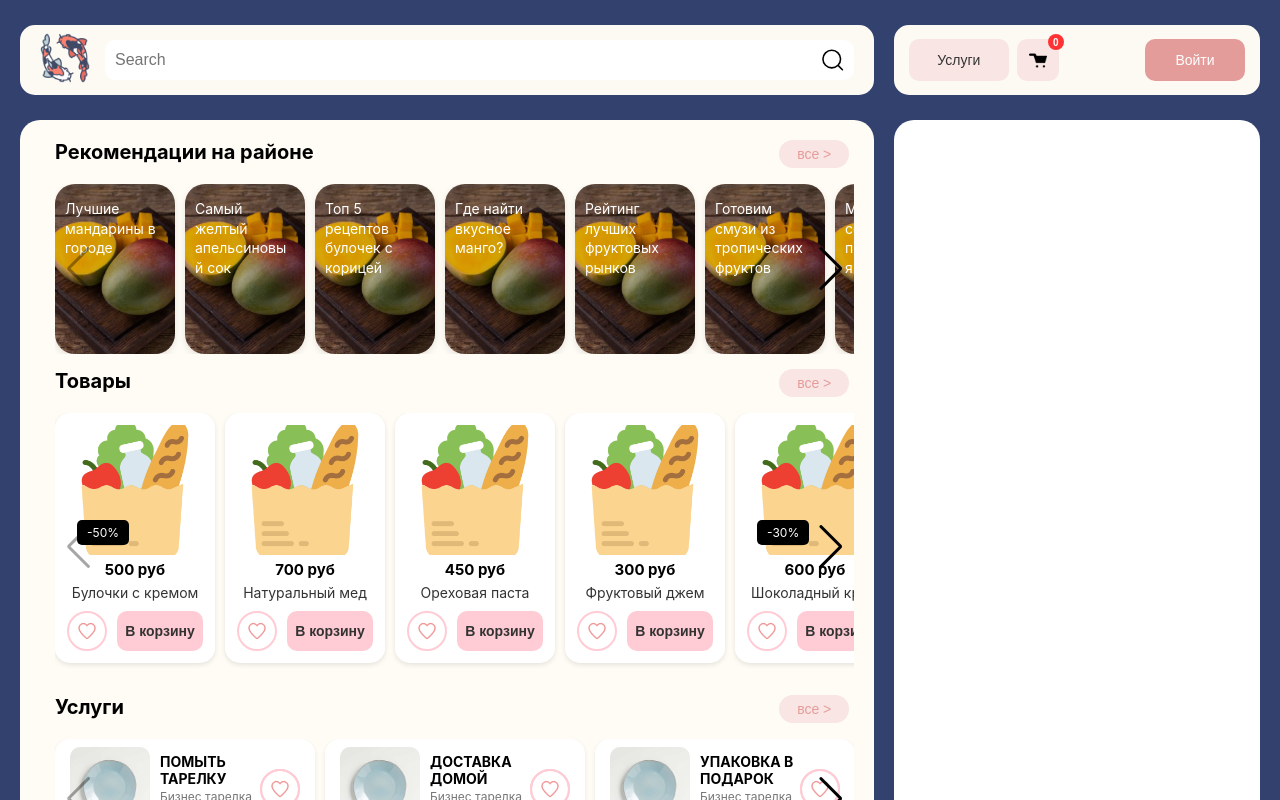
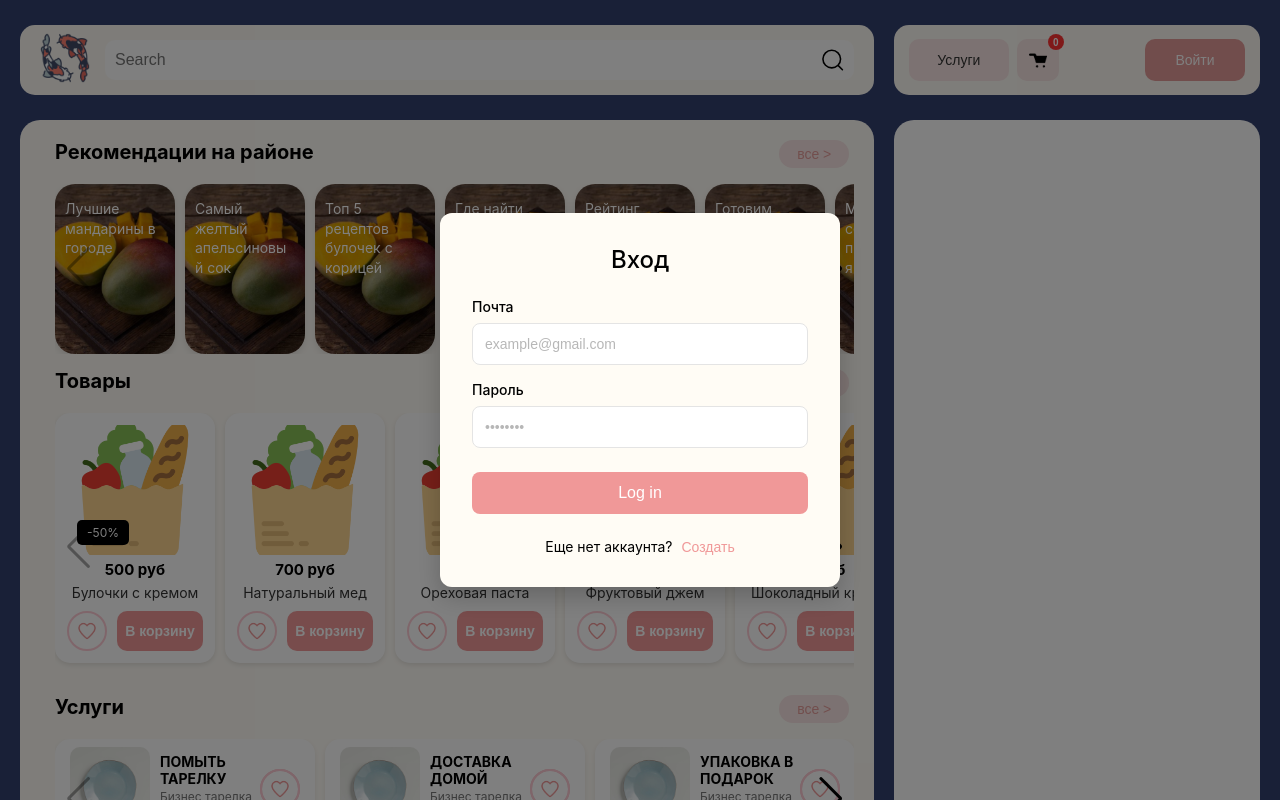
Before and after one commit to shiffoo/koisk-front-nastya, a React (Vite) app: page / in a window 1280 px wide. Both pictures are taken after a click on the button "Войти". Shown: the top 800 px of the page. Built offline with nearby package versions, Linux system fonts and the light colour scheme; a web font is replaced by a local one.

Commit message:
Add auth and counter product

```diff
--- /dev/null
+++ b/src/components/AuthModal/AuthModal.scss
@@ -0,0 +1,154 @@
+.auth-modal-overlay {
+    position: fixed;
+    top: 0;
+    left: 0;
+    width: 100%;
+    height: 100%;
+    background: rgba(0, 0, 0, 0.5);
+    display: flex;
+    justify-content: center;
+    align-items: center;
+    z-index: 1000;
+  }
+
+  .auth-modal {
+    background: #FFFCF5;
+    padding: 2rem;
+    border-radius: 12px;
+    width: 100%;
+    max-width: 400px;
+    position: relative;
+    box-shadow: 0 10px 25px rgba(0, 0, 0, 0.2);
+  }
+
+  .close-button {
+    position: absolute;
+    top: 16px;
+    right: 16px;
+    background: none;
+    border: none;
+    font-size: 24px;
+    cursor: pointer;
+    color: #000;
+    padding: 4px;
+    line-height: 1;
+    display: flex;
+    align-items: center;
+    justify-content: center;
+    width: 32px;
+    height: 32px;
+    border-radius: 50%;
+    background: rgba(0, 0, 0, 0.1);
+
+    &:hover {
+      background: rgba(0, 0, 0, 0.2);
+    }
+  }
+
+  .auth-title {
+    font-size: 24px;
+    margin-bottom: 24px;
+    text-align: center;
+    font-weight: 500;
+    color: #000;
+  }
+
+  .auth-form {
+    display: flex;
+    flex-direction: column;
+    gap: 16px;
+
+    .form-group {
+      display: flex;
+      flex-direction: column;
+      gap: 8px;
+
+      label {
+        font-size: 14px;
+        font-weight: 500;
+        color: #000;
+      }
+
+      input {
+        padding: 12px;
+        border: 1px solid #E4E4E4;
+        border-radius: 8px;
+        font-size: 14px;
+        width: 100%;
+        box-sizing: border-box;
+        background: #FFFFFF;
+
+        &::placeholder {
+          color: #999;
+          opacity: 0.7;
+        }
+
+        &:focus {
+          outline: none;
+          border-color: #F09898;
+        }
+      }
+    }
+
+    .submit-button {
+      margin-top: 8px;
+      padding: 12px;
+      background: #F09898;
+      color: #fff;
+      border: none;
+      border-radius: 8px;
+      cursor: pointer;
+      font-weight: 500;
+      font-size: 16px;
+      width: 100%;
+      transition: background-color 0.2s;
+
+      &:hover {
+        background: #e48a8a;
+      }
+    }
+  }
+
+  .auth-footer {
+    margin-top: 24px;
+    text-align: center;
+    font-size: 14px;
+
+    p {
+      color: #000;
+    }
+
+    .switch-auth-mode {
+      background: none;
+      border: none;
+      color: #F09898;
+      cursor: pointer;
+      font-weight: 500;
+      padding: 0;
+      font-size: 14px;
+      margin-left: 5px;
+
+      &:hover {
+        text-decoration: underline;
+      }
+    }
+  }
+
+  .product-grid {
+    display: flex;
+    flex-direction: row;
+    flex-wrap: wrap;
+    justify-content: center;
+    align-items: center;
+    align-content: center;
+    padding: 26px 158px;
+    gap: 26px 123px;
+
+    width: 664px;
+    height: 629px;
+    margin-left: 380px;
+    margin-top: 54px;
+
+    background: #FFFCF5;
+    border-radius: 15px;
+  }
--- /dev/null
+++ b/src/components/AuthModal/index.jsx
@@ -0,0 +1,91 @@
+import React, { useState } from 'react';
+import './AuthModal.scss';
+
+export default function AuthModal({ isOpen, onClose }) {
+  const [isLogin, setIsLogin] = useState(true);
+  const [email, setEmail] = useState('');
+  const [password, setPassword] = useState('');
+  const [name, setName] = useState('');
+  const [username, setUsername] = useState('');
+
+  if (!isOpen) return null;
+
+  const handleSubmit = (e) => {
+    e.preventDefault();
+    if (isLogin) {
+      console.log('Вход:', { email, password });
+    } else {
+      console.log('Регистрация:', { name, email, username, password });
+    }
+  };
+
+  return (
+    <div className="auth-modal-overlay" onClick={onClose}>
+      <div className="auth-modal" onClick={(e) => e.stopPropagation()}>
+        <h2 className="auth-title">{isLogin ? 'Вход' : 'Регистрация'}</h2>
+
+        <form onSubmit={handleSubmit} className="auth-form">
+          {!isLogin && (
+            <div className="form-group">
+              <label>Имя Фамилия</label>
+              <input
+                type="text"
+                placeholder="Jiangyu"
+                required
+                value={name}
+                onChange={(e) => setName(e.target.value)}
+              />
+            </div>
+          )}
+
+          <div className="form-group">
+            <label>Почта</label>
+            <input
+              type="email"
+              placeholder="example@gmail.com"
+              required
+              value={email}
+              onChange={(e) => setEmail(e.target.value)}
+            />
+          </div>
+
+          {!isLogin && (
+            <div className="form-group">
+              <label>Пользователь</label>
+              <input
+                type="text"
+                placeholder="johnkevine4362"
+                required
+                value={username}
+                onChange={(e) => setUsername(e.target.value)}
+              />
+            </div>
+          )}
+
+          <div className="form-group">
+            <label>Пароль</label>
+            <input
+              type="password"
+              placeholder="••••••••"
+              required
+              value={password}
+              onChange={(e) => setPassword(e.target.value)}
+            />
+          </div>
+
+          <button type="submit" className="submit-button">
+            {isLogin ? 'Log in' : 'Создать аккаунт'}
+          </button>
+        </form>
+
+        <div className="auth-footer">
+          {isLogin ? (
+            <p>Еще нет аккаунта? <button className="switch-auth-mode" onClick={() => setIsLogin(false)}>Создать</button></p>
+          ) : (
+            <p>Уже есть аккаунт? <button className="switch-auth-mode" onClick={() => setIsLogin(true)}>Вход</button></p>
+          )}
+        </div>
+      </div>
+    </div>
+  );
+}
--- a/src/components/Header/index.jsx
+++ b/src/components/Header/index.jsx
@@ -2,7 +2,7 @@ import React from "react";
 import { Link } from "react-router-dom";
 import "./Header.scss";
 
-const Header = () => {
+const Header = ({ onLoginClick }) => {
   return (
     <header className="header">
       {/* Левый блок: логотип + поиск */}
@@ -37,8 +37,10 @@ const Header = () => {
           </button>
         </div>
 
-        {/* Кнопка "Войти" .справа */}
-        <button className="btn btn-login">Войти</button>
+        {/* Кнопка "Войти" справа */}
+        <button className="btn btn-login" onClick={onLoginClick}>
+          Войти
+        </button>
       </div>
     </header>
   );
--- a/src/components/ProductCard/ProductCard.scss
+++ b/src/components/ProductCard/ProductCard.scss
@@ -82,16 +82,54 @@
 /* Кнопка "В корзину" */
 .cart-btn {
     flex-grow: 1;
-    background: #ffccd5;
+    background: #F09898;
     border: none;
     padding: 8px;
     border-radius: 10px;
     cursor: pointer;
     font-size: 14px;
     font-weight: bold;
-    color: #333;
+    color: white;
 }
 
 .cart-btn:hover {
-    background: #ffa4b0;
+    background: #e48a8a;
 }
+
+/* Контролы количества */
+.quantity-controls {
+    display: flex;
+    align-items: center;
+    justify-content: space-between;
+    flex-grow: 1;
+    background: #F09898;
+    border-radius: 10px;
+    padding: 4px;
+}
+
+.quantity-btn {
+    background: none;
+    border: none;
+    color: white;
+    font-size: 20px;
+    cursor: pointer;
+    width: 28px;
+    height: 28px;
+    display: flex;
+    align-items: center;
+    justify-content: center;
+    border-radius: 6px;
+    padding: 0;
+
+    &:hover {
+        background: rgba(255, 255, 255, 0.2);
+    }
+}
+
+.quantity {
+    color: white;
+    font-weight: 500;
+    font-size: 14px;
+    min-width: 20px;
+    text-align: center;
+}
--- a/src/components/ProductCard/index.jsx
+++ b/src/components/ProductCard/index.jsx
@@ -7,6 +7,8 @@ import { addToFavorites, removeFromFavorites } from "../../services/api";
 
 const ProductCard = ({ id, image, price, title, discount }) => {
   const [isFavorite, setIsFavorite] = useState(false);
+  const [isInCart, setIsInCart] = useState(false);
+  const [quantity, setQuantity] = useState(1);
 
   // 📌 Переключатель "Избранное"
   const handleToggleFavorite = () => {
@@ -37,6 +39,23 @@ const ProductCard = ({ id, image, price, title, discount }) => {
     }
   };
 
+  const handleAddToCart = () => {
+    setIsInCart(true);
+  };
+
+  const handleIncrement = () => {
+    setQuantity(prev => prev + 1);
+  };
+
+  const handleDecrement = () => {
+    if (quantity > 1) {
+      setQuantity(prev => prev - 1);
+    } else {
+      setIsInCart(false);
+      setQuantity(1);
+    }
+  };
+
   return (
     <div className="product-card">
       {/* 📷 Картинка и скидка */}
@@ -56,7 +75,15 @@ const ProductCard = ({ id, image, price, title, discount }) => {
       {/* 🔘 Кнопки */}
       <div className="product-buttons">
         <FavoriteButton isFavorite={isFavorite} onClick={handleToggleFavorite} />
-        <button className="cart-btn">В корзину</button>
+        {!isInCart ? (
+          <button className="cart-btn" onClick={handleAddToCart}>В корзину</button>
+        ) : (
+          <div className="quantity-controls">
+            <button className="quantity-btn" onClick={handleDecrement}>−</button>
+            <span className="quantity">{quantity}</span>
+            <button className="quantity-btn" onClick={handleIncrement}>+</button>
+          </div>
+        )}
       </div>
     </div>
   );
--- a/src/pages/Home.jsx
+++ b/src/pages/Home.jsx
@@ -9,6 +9,7 @@ import ServiceCard from "../components/ServiceCard";
 
 import Header from "../components/Header";
 import Footer from "../components/Footer";
+import AuthModal from "../components/AuthModal";
 
 import { Swiper, SwiperSlide } from "swiper/react";
 import "swiper/css";
@@ -56,10 +57,21 @@ const services = [
 ];
 
 const Home = () => {
+  const [isAuthModalOpen, setIsAuthModalOpen] = useState(false);
+
+  const handleOpenAuthModal = () => {
+    setIsAuthModalOpen(true);
+  };
+
+  const handleCloseAuthModal = () => {
+    setIsAuthModalOpen(false);
+  };
+
   return (
     <>
     <div className="home-wrapper">
-      <Header />
+      <Header onLoginClick={handleOpenAuthModal} />
+      <AuthModal isOpen={isAuthModalOpen} onClose={handleCloseAuthModal} />
 
         <div className="main-content">
           <div className="left-content">
```
